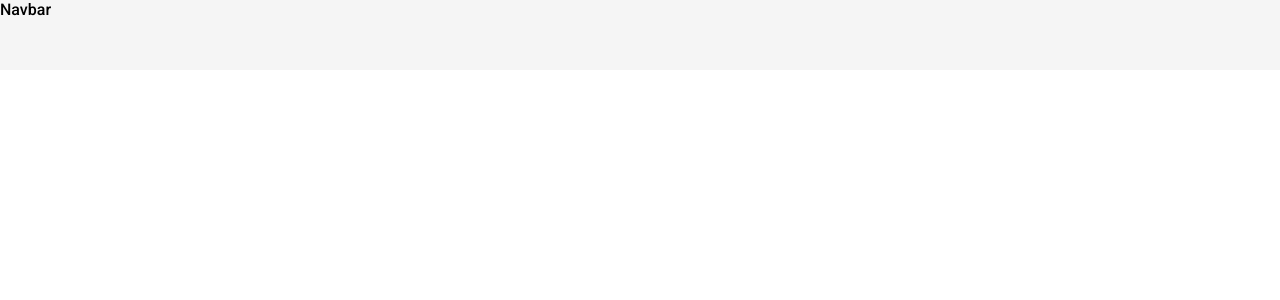
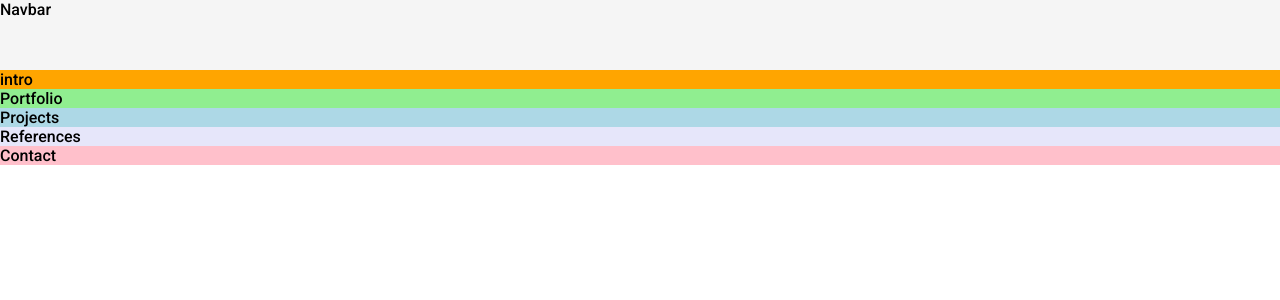
Before and after one commit to livvstrongg/Portfolio, a React (Create React App) app: page / in a window 1280 px wide. Shown: the top 300 px of the page. Built offline with nearby package versions, Linux system fonts and the light colour scheme.

Commit message:
Added all components to main page

```diff
--- a/src/App.js
+++ b/src/App.js
@@ -1,9 +1,21 @@
 import Navbar from "./components/Nav/Navbar";
+import Intro from "./components/intro/intro";
+import Portfolio from "./components/portfolio/Portfolio";
+import Projects from "./components/Projects/Projects";
+import References from "./components/References/References";
+import Contact from "./components/Contact/Contact";
 
 function App() {
   return (
     <div className="app">
       <Navbar />
+      <div className="sections">
+        <Intro />
+        <Portfolio />
+        <Projects />
+        <References />
+        <Contact />
+      </div>
     </div>
   );
 }
```
